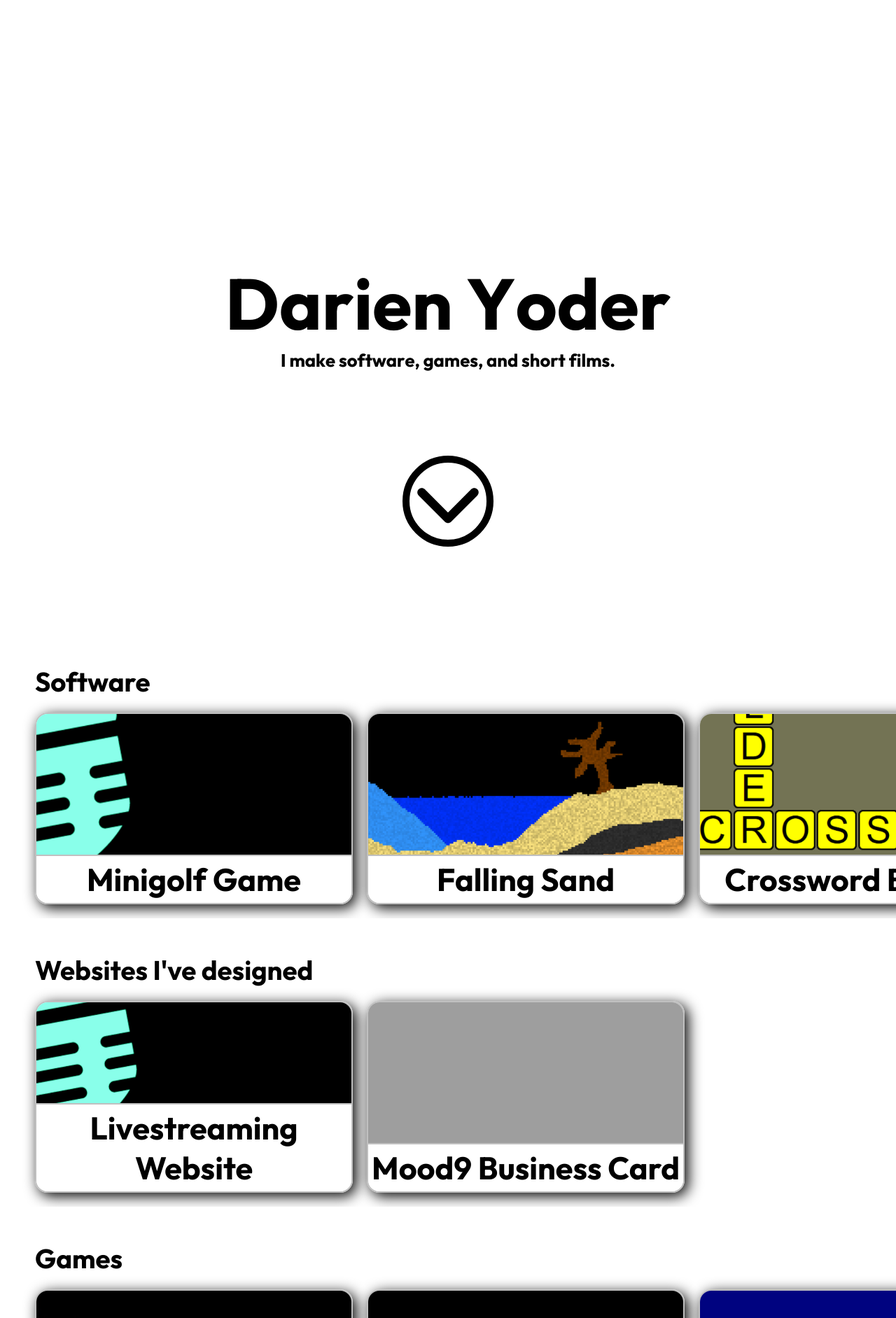
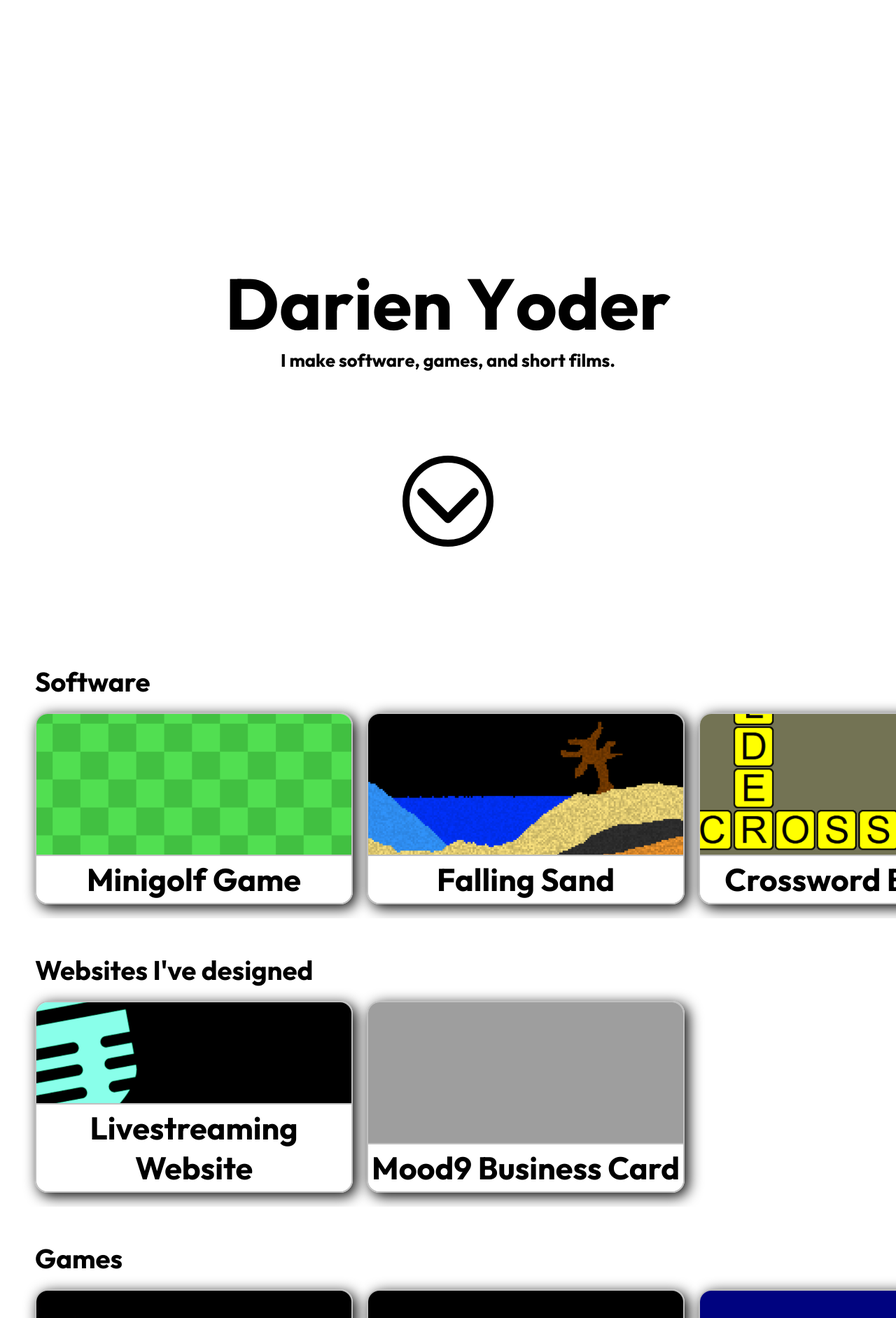
Before and after one commit to darienyoder/darienyoder.github.io, a Jekyll site: the page built from index.md, in a window 1280 px wide. Shown: the top 1883 px of the page at 70% size. Built offline with Jekyll 4.4.1, drawn with Linux system fonts in a browser that asks for light colours; grey boxes are pictures that could not be loaded.

Commit message:
Minigolf image

```diff
--- a/_data/projects.yml
+++ b/_data/projects.yml
@@ -22,7 +22,7 @@
 - name: Minigolf Game
   type: software
   link: /minigolf
-  image: /assets/images/headers/bse.png
+  image: /assets/images/headers/minigolf.png
 
 - name: Falling Sand
   type: software
```
